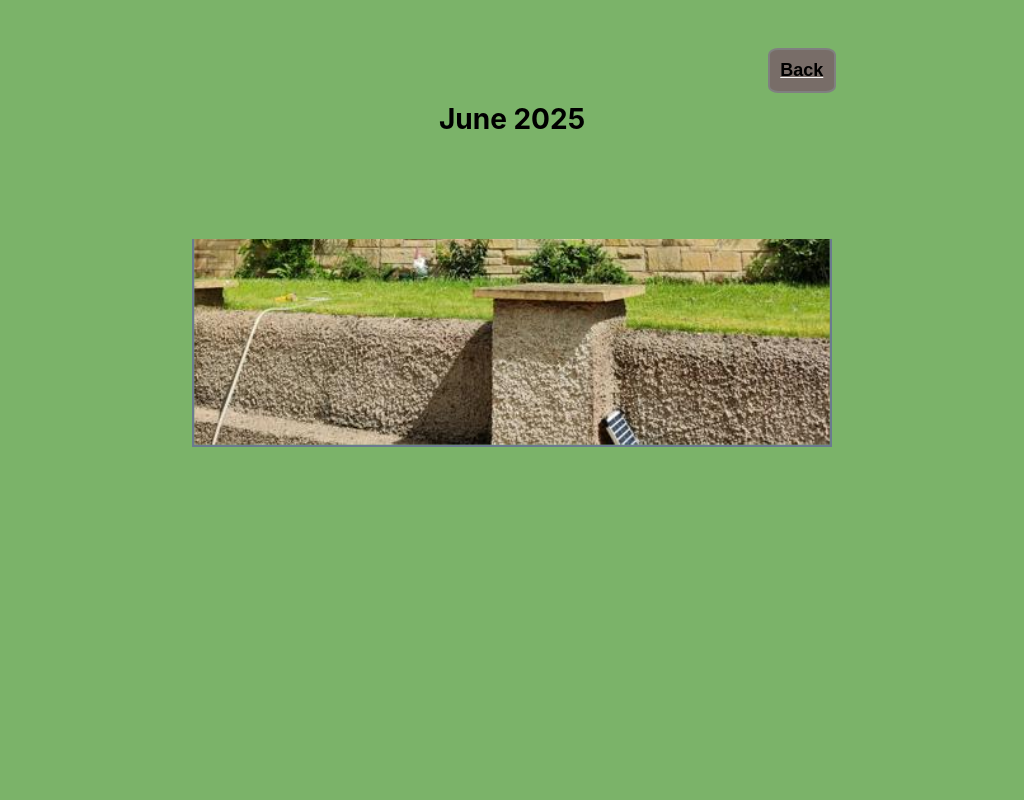
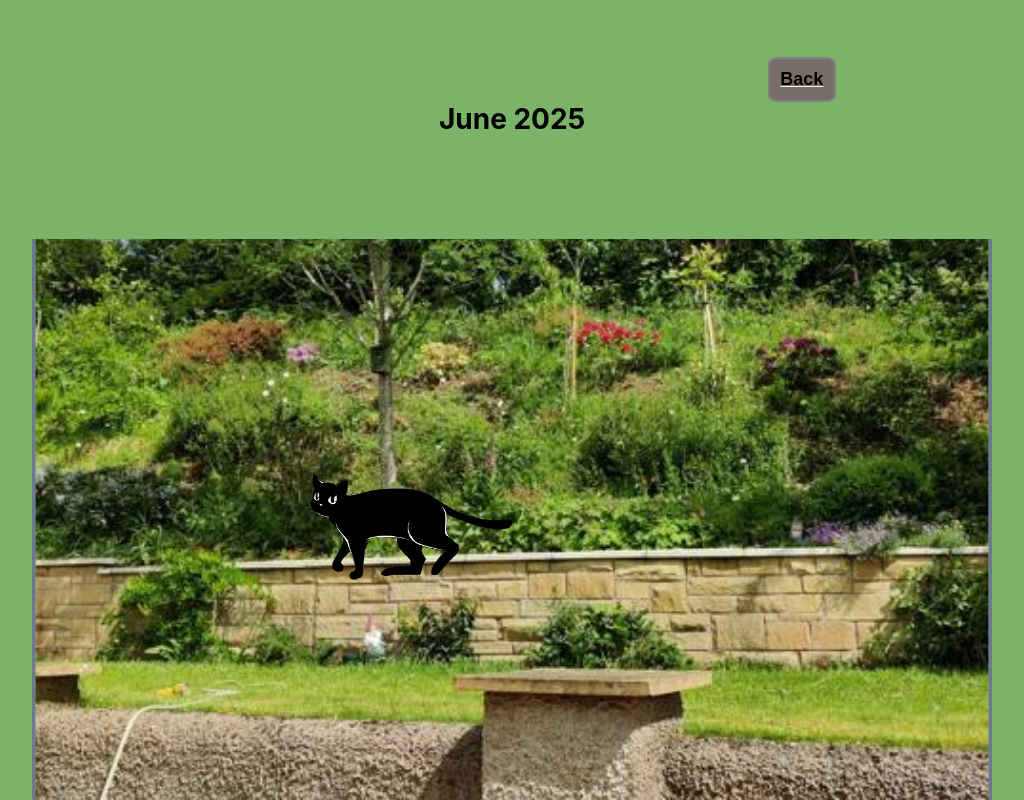
Before and after one commit to JillThomas799/thomasfamilyblog-2024-2025git, a React (Create React App) app: page /june2025 in a window 1024 px wide. Shown: the top 800 px of the page. Built offline with nearby package versions, Linux system fonts and the light colour scheme.

Commit message:
Addition separate min-width 1001px and max-width 1200px width to @media queries cat animation June 2025 blog

```diff
--- a/src/june2025.css
+++ b/src/june2025.css
@@ -304,8 +304,47 @@
   }
 }
 
-@media screen and (min-width: 769px) and (max-width: 1200px) {
-  /*To ensure on screens between 769px and 1200px width (this includes small screens and laptops) that relevant components
+@media screen and (min-width: 1001px) and (max-width: 1200px) {
+  /*To ensure on screens between 1001px and 1200px width (this includes small screens and laptops) that relevant components
+  of the site are displayed with the best dimensions for the device*/
+
+  .headerPhotoJune2025 {
+    margin-top: -20%;
+    -webkit-transform: scale(1.2);
+    -moz-transform: scale(1.2);
+    -ms-transform: scale(1.2);
+    -o-transform: scale(1.2);
+    transform: scale(1.2);
+  }
+
+  .monthHeaderJune2025 {
+    margin-top: 10%;
+    margin-bottom: 10%;
+  }
+
+  .catWalking {
+    width: 400px;
+    height: 200px;
+    margin: 50px auto 0;
+    -webkit-transform: translate(0%, -280%) scale(0.6);
+    -moz-transform: translate(0%, -280%) scale(0.6);
+    -ms-transform: translate(0%, -280%) scale(0.6);
+    -o-transform: translate(0%, -280%) scale(0.6);
+    transform: translate(0%, -280%) scale(0.6);
+  }
+
+  @keyframes move-animation {
+    from {
+      margin-left: 100%;
+    }
+    to {
+      margin-left: -100%;
+    }
+  }
+}
+
+@media screen and (min-width: 769px) and (max-width: 1000px) {
+  /*To ensure on screens between 769px and 1000px width (this includes small screens and laptops) that relevant components
   of the site are displayed with the best dimensions for the device*/
 
   .headerPhotoJune2025 {
```
